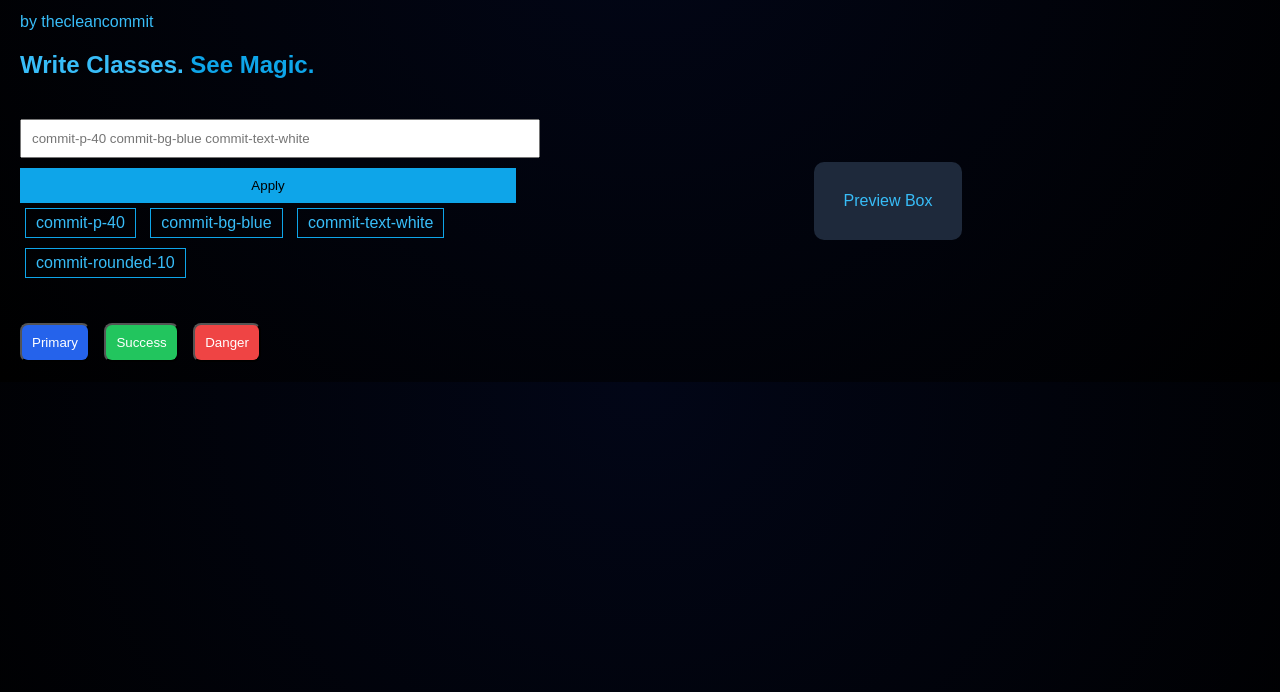
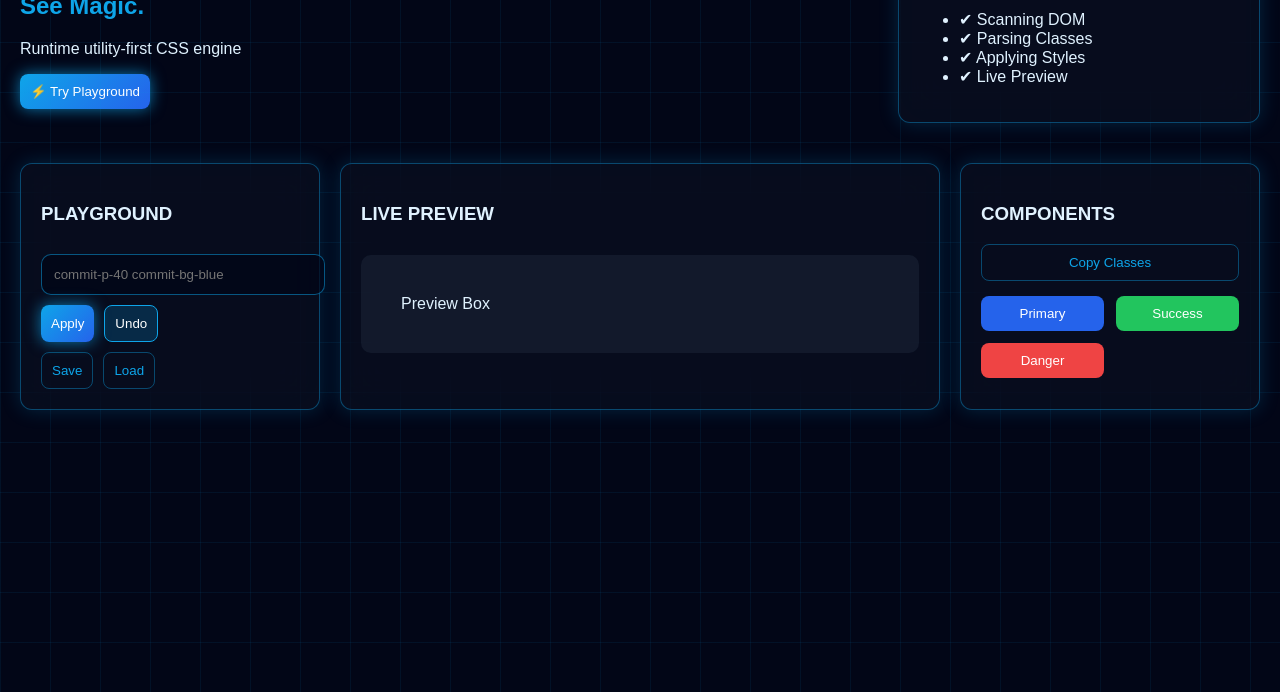
Before and after one commit to shiikharrr/CommitUi, a website with bundled scripts: page demo/index.html in a window 1280 px wide. Shown: the part 108-800 px from the top of the page. Built offline with nearby package versions, Linux system fonts and the light colour scheme.

Commit message:
commit intial ui

```diff
--- a/demo/app.js
+++ b/demo/app.js
@@ -1,31 +1,95 @@
 const input = document.getElementById("classInput");
-const btn = document.getElementById("applyBtn");
+const applyBtn = document.getElementById("applyBtn");
 const preview = document.getElementById("previewBox");
 
-// apply classes
-btn.onclick = () => {
+let historyStack = [];
+
+
+function flash(el) {
+    el.style.boxShadow = "0 0 30px #0ea5e9";
+
+    setTimeout(() => {
+        el.style.boxShadow = "";
+    }, 200);
+}
+
+// APPLY
+applyBtn.onclick = () => {
+
+    const current = input.value;
+
+    historyStack.push(current);
 
     preview.className = "";
 
-    input.value.split(" ").forEach(cls => {
+    current.split(" ").forEach(cls => {
         if (cls.startsWith("commit-")) {
             preview.classList.add(cls);
         }
     });
 
+    const params = new URLSearchParams();
+    params.set("styles", input.value);
+    window.history.replaceState({}, "", "?" + params.toString());
 };
 
 
-// enter support
-input.addEventListener("keypress", (e) => {
-    if (e.key === "Enter") btn.click();
-});
+// UNDO
+document.getElementById("undoBtn").onclick = () => {
+
+    if (historyStack.length < 2) {
+        return alert("Nothing to undo");
+    }
+
+    historyStack.pop();
+    const previous = historyStack[historyStack.length - 1];
+
+    input.value = previous;
+    applyBtn.click();
+};
 
 
-// chip click autofill
-document.querySelectorAll(".chips span")
-.forEach(chip => {
-    chip.onclick = () => {
-        input.value += " " + chip.innerText;
-    };
-});
+// SAVE
+document.getElementById("savePreset").onclick = () => {
+    localStorage.setItem("commit-preset", input.value);
+    alert("Saved!");
+};
+
+
+// LOAD
+document.getElementById("loadPreset").onclick = () => {
+    const data = localStorage.getItem("commit-preset");
+
+    if (!data) return alert("No preset found");
+
+    input.value = data;
+};
+
+
+// COPY
+document.getElementById("copyBtn").onclick = () => {
+    navigator.clipboard.writeText(input.value);
+    alert("Copied!");
+};
+
+
+// NAV
+document.getElementById("githubBtn").onclick = () => {
+    window.open("https://github.com/shiikharrr/CommitUi", "_blank");
+};
+
+document.getElementById("docsBtn").onclick = () => alert("Docs coming soon");
+document.getElementById("configBtn").onclick = () => alert("Config coming soon");
+document.getElementById("aboutBtn").onclick = () => alert("Built by thecleancommit 🚀");
+
+
+// AUTO LOAD FROM URL
+window.onload = () => {
+    const params = new URLSearchParams(window.location.search);
+    const styles = params.get("styles");
+
+    if (styles) {
+        input.value = styles;
+        applyBtn.click();
+    }
+};
--- a/demo/index.html
+++ b/demo/index.html
@@ -3,51 +3,86 @@
 <head>
 <meta charset="UTF-8">
 <title>CommitUI</title>
+
 <link rel="stylesheet" href="style.css">
+
+<link rel="stylesheet"
+href="https://cdnjs.cloudflare.com/ajax/libs/font-awesome/6.5.0/css/all.min.css">
+
 </head>
 
 <body>
 
-<div class="app">
+<div class="container">
 
-    <!-- HERO -->
-    <div class="hero">
-        <h1>⚡ CommitUI</h1>
-        <p>by thecleancommit</p>
-        <h2>Write Classes. <span>See Magic.</span></h2>
+<header class="nav">
+    <div class="logo">
+        <i class="fa-solid fa-code-branch"></i> CommitUI
     </div>
 
+    <div class="nav-links">
+        <span id="docsBtn">Docs</span>
+        <span id="githubBtn">GitHub</span>
+        <span id="configBtn">Config</span>
+        <span id="aboutBtn">About</span>
+    </div>
+</header>
 
-    <!-- PLAYGROUND -->
-    <div class="playground">
+<section class="hero">
 
-        <div class="editor">
+<div class="hero-left">
+    <h1>Write Classes.<br><span>See Magic.</span></h1>
+    <p>Runtime utility-first CSS engine</p>
 
-            <input id="classInput"
-                placeholder="commit-p-40 commit-bg-blue commit-text-white" />
+    <button id="tryBtn" class="primary">⚡ Try Playground</button>
+</div>
 
-            <button id="applyBtn">Apply</button>
+<div class="panel hero-card">
+    <h3><i class="fa-solid fa-code-branch"></i> COMMIT ENGINE</h3>
+    <ul>
+        <li>✔ Scanning DOM</li>
+        <li>✔ Parsing Classes</li>
+        <li>✔ Applying Styles</li>
+        <li>✔ Live Preview</li>
+    </ul>
+</div>
 
-            <div class="chips">
-                <span>commit-p-40</span>
-                <span>commit-bg-blue</span>
-                <span>commit-text-white</span>
-                <span>commit-rounded-10</span>
-            </div>
+</section>
 
-        </div>
+<section class="grid">
+
+<!-- PLAYGROUND -->
+<div class="panel">
+    <h3>PLAYGROUND</h3>
+
+    <input id="classInput" placeholder="commit-p-40 commit-bg-blue">
+
+    <div class="actions">
+        <button id="applyBtn" class="primary">Apply</button>
+        <button id="undoBtn" class="secondary">Undo</button>
+    </div>
+
+    <div class="actions">
+        <button id="savePreset" class="ghost">Save</button>
+        <button id="loadPreset" class="ghost">Load</button>
+    </div>
+</div>
 
 
-        <div class="preview">
-            <div id="previewBox">Preview Box</div>
-        </div>
-
-    </div>
+<!-- PREVIEW -->
+<div class="panel">
+    <h3>LIVE PREVIEW</h3>
+    <div id="previewBox">Preview Box</div>
+</div>
 
 
-    <!-- COMPONENTS -->
-    <div class="components">
+<!-- COMPONENTS -->
+<div class="panel">
+    <h3>COMPONENTS</h3>
 
+    <button id="copyBtn" class="ghost full">Copy Classes</button>
+
+    <div class="components-grid">
         <button class="commit-p-10 commit-bg-blue commit-text-white commit-rounded-8">
             Primary
         </button>
@@ -59,8 +94,10 @@
         <button class="commit-p-10 commit-bg-red commit-text-white commit-rounded-8">
             Danger
         </button>
+    </div>
+</div>
 
-    </div>
+</section>
 
 </div>
 
--- a/demo/style.css
+++ b/demo/style.css
@@ -1,73 +1,156 @@
 body {
     margin: 0;
     font-family: Arial;
-    background: radial-gradient(circle at top, #020617, #000);
-    color: #38bdf8;
+    background: #020617;
+    color: #e0f2ff;
 }
 
-.app {
+/* GRID BACKGROUND */
+body::before {
+    content: "";
+    position: fixed;
+    width: 100%;
+    height: 100%;
+    background:
+        linear-gradient(rgba(14,165,233,0.08) 1px, transparent 1px),
+        linear-gradient(90deg, rgba(14,165,233,0.08) 1px, transparent 1px);
+    background-size: 50px 50px;
+}
+
+/* layout */
+.container {
     padding: 20px;
 }
 
-/* hero */
-.hero h1 {
-    font-size: 40px;
+/* NAV */
+.nav {
+    display: flex;
+    justify-content: space-between;
 }
 
-.hero span {
+.logo {
     color: #0ea5e9;
 }
 
-/* playground */
-.playground {
+/* HERO */
+.hero {
     display: flex;
-    margin-top: 40px;
+    justify-content: space-between;
+    align-items: center;
+    margin-bottom: 40px;
 }
 
-.editor {
-    width: 40%;
+.hero-left {
+    width: 50%;
 }
 
-.editor input {
-    width: 100%;
-    padding: 10px;
+.hero-left span {
+    color: #0ea5e9;
 }
 
-.editor button {
-    width: 100%;
-    margin-top: 10px;
-    padding: 10px;
-    background: #0ea5e9;
-    border: none;
+.hero-card {
+    width: 320px;
 }
 
-.preview {
-    width: 60%;
-    display: flex;
-    justify-content: center;
-    align-items: center;
+/* PANELS (GLASS) */
+.panel {
+    background: rgba(15,23,42,0.4);
+    backdrop-filter: blur(20px);
+    border: 1px solid rgba(14,165,233,0.4);
+    border-radius: 12px;
+    padding: 20px;
+    box-shadow: 0 0 20px rgba(14,165,233,0.2);
+    transition: 0.3s;
 }
 
-#previewBox {
-    padding: 30px;
-    background: #1e293b;
-    border-radius: 10px;
+.panel:hover {
+    box-shadow: 0 0 40px rgba(14,165,233,0.5);
 }
 
-/* chips */
-.chips span {
-    display: inline-block;
-    margin: 5px;
-    padding: 5px 10px;
-    border: 1px solid #0ea5e9;
-    cursor: pointer;
+/* GRID */
+.grid {
+    display: grid;
+    grid-template-columns: 1fr 2fr 1fr;
+    gap: 20px;
 }
 
-/* components */
-.components {
-    margin-top: 40px;
+/* INPUT */
+input {
+    width: 100%;
+    padding: 12px;
+    margin-top: 10px;
+
+    border-radius: 10px;
+    border: 1px solid rgba(14,165,233,0.5);
+
+    background: rgba(2,6,23,0.7);
+    color: white;
+
+    outline: none;
+    transition: 0.2s;
 }
 
-.components button {
-    margin-right: 10px;
+input:focus {
+    border-color: #0ea5e9;
+    box-shadow: 0 0 10px rgba(14,165,233,0.5);
 }
+
+/* BUTTON BASE */
+button {
+    padding: 10px;
+    cursor: pointer;
+    border-radius: 8px;
+    transition: 0.2s;
+    border: none;
+    color: white;
+}
+
+/* BUTTON TYPES */
+.primary {
+    background: linear-gradient(135deg, #0ea5e9, #2563eb);
+    box-shadow: 0 0 15px rgba(14,165,233,0.7);
+}
+
+.secondary {
+    background: rgba(14,165,233,0.2);
+    border: 1px solid #0ea5e9;
+}
+
+.ghost {
+    background: transparent;
+    border: 1px solid rgba(14,165,233,0.4);
+    color: #0ea5e9;
+}
+
+.full {
+    width: 100%;
+}
+
+button:hover {
+    transform: translateY(-2px);
+    box-shadow: 0 0 25px rgba(14,165,233,0.9);
+}
+
+/* ACTION GROUP */
+.actions {
+    display: flex;
+    gap: 10px;
+    margin-top: 10px;
+}
+
+/* COMPONENT GRID */
+.components-grid {
+    display: grid;
+    grid-template-columns: 1fr 1fr;
+    gap: 12px;
+    margin-top: 15px;
+}
+
+/* PREVIEW */
+#previewBox {
+    margin-top: 30px;
+    padding: 40px;
+    background: rgba(30,41,59,0.5);
+    border-radius: 10px;
+    transition: 0.2s;
+}
--- a/engine/commit.js
+++ b/engine/commit.js
@@ -1,7 +1,6 @@
 import { commitConfig } from "./config.js";
 
-function parseClass(el, cls) {
-
+function applyClass(el, cls) {
     if (!cls.startsWith("commit-")) return;
 
     const parts = cls.replace("commit-", "").split("-");
@@ -12,6 +11,10 @@ function parseClass(el, cls) {
 
         case "p":
             el.style.padding = commitConfig.spacing[value] || value + "px";
+            break;
+
+        case "m":
+            el.style.margin = commitConfig.spacing[value] || value + "px";
             break;
 
         case "bg":
@@ -29,47 +32,20 @@ function parseClass(el, cls) {
         case "rounded":
             el.style.borderRadius = commitConfig.radius[value] || value + "px";
             break;
-
-        case "flex":
-            el.style.display = "flex";
-            break;
-
-        case "items":
-            el.style.alignItems = value;
-            break;
-
-        case "justify":
-            el.style.justifyContent = value;
-            break;
-
-        case "w":
-            el.style.width = value + "px";
-            break;
-
-        case "h":
-            el.style.height = value + "px";
-            break;
     }
 }
 
-
-// apply to element
 function apply(el) {
-    [...el.classList].forEach(cls => parseClass(el, cls));
+    [...el.classList].forEach(cls => applyClass(el, cls));
 }
 
-
-// scan DOM
 function scanDOM() {
     document.querySelectorAll("*").forEach(apply);
 }
 
-
-// mutation observer (🔥 core feature)
 function observe() {
-    const observer = new MutationObserver((mutations) => {
+    const observer = new MutationObserver(mutations => {
         mutations.forEach(m => {
-
             m.addedNodes.forEach(node => {
                 if (node.nodeType === 1) {
                     apply(node);
@@ -80,7 +56,6 @@ function observe() {
             if (m.type === "attributes") {
                 apply(m.target);
             }
-
         });
     });
 
@@ -91,7 +66,6 @@ function observe() {
     });
 }
 
-
 document.addEventListener("DOMContentLoaded", () => {
     scanDOM();
     observe();
```
